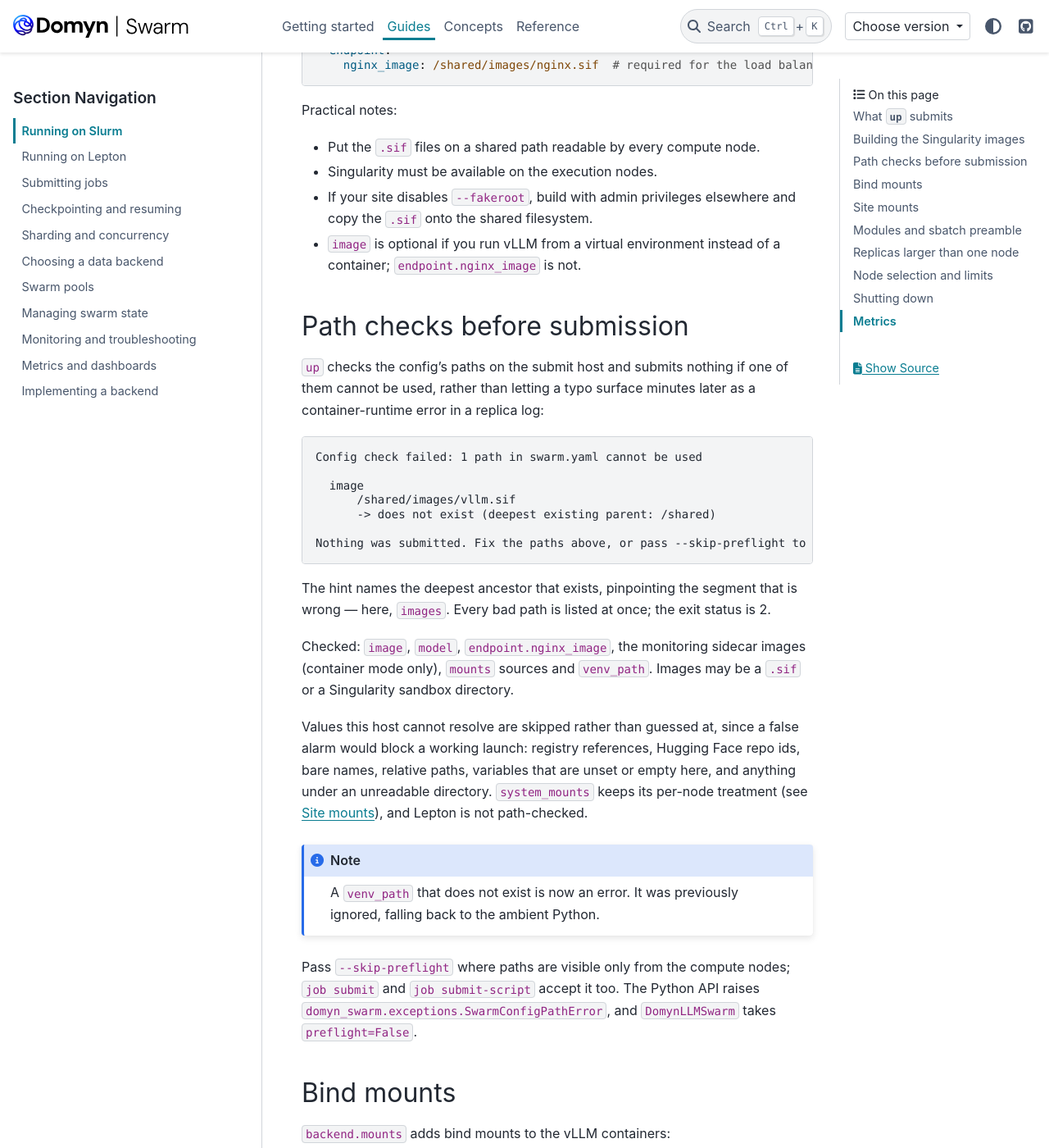
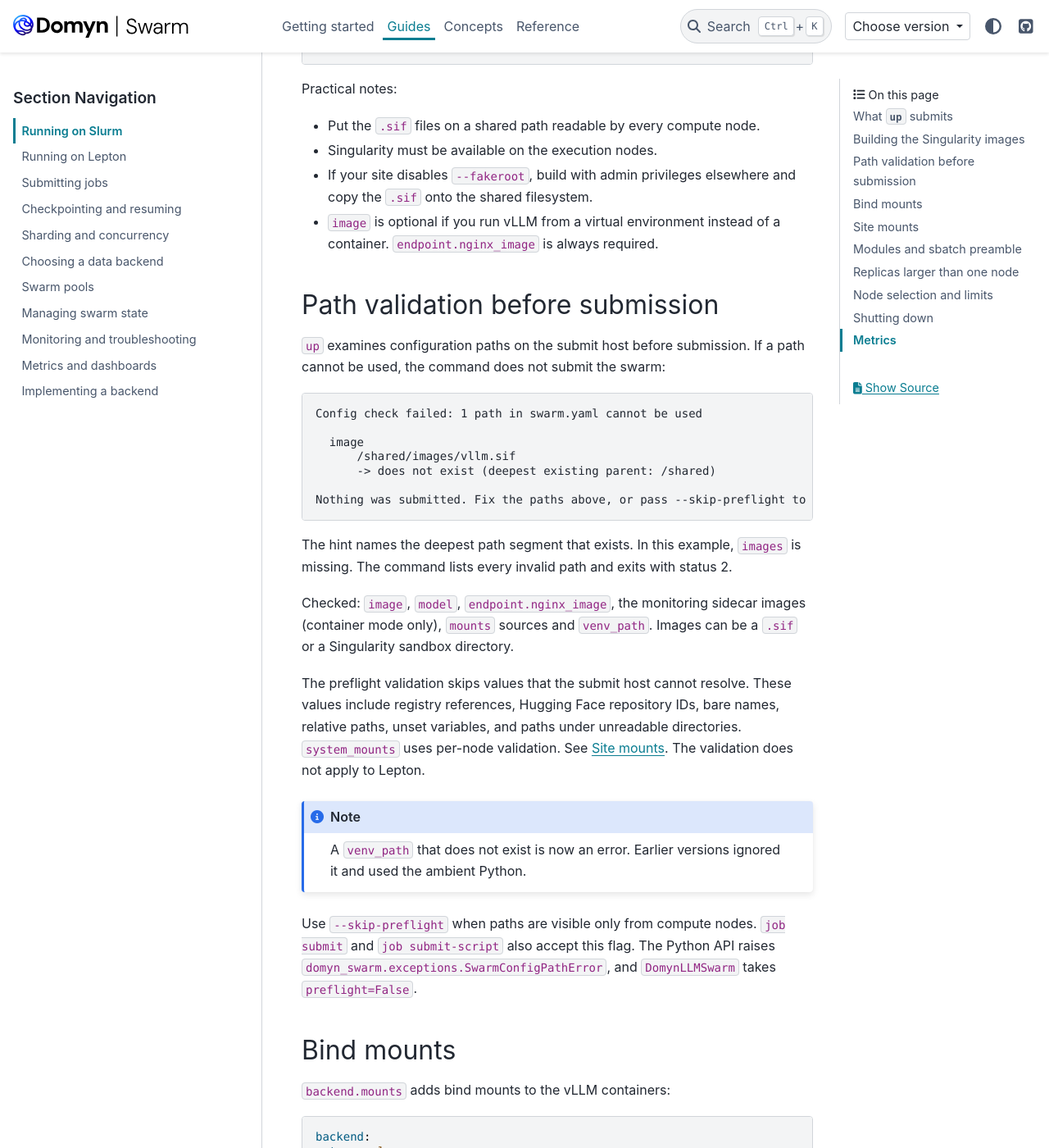
Before and after one commit to igeniusai/domyn-swarm, a Sphinx documentation site: the page built from docs/guides/slurm.md, in a window 1280 px wide and 1400 px high, scrolled down 1096 px. Shown: the whole window at 82% size. Built offline with Sphinx 7.4.7 and the PyData theme 0.15.4, drawn with Linux system fonts in a browser that asks for light colours; some of the changed text lies outside the part shown.

Commit message:
docs: update slurm.md phrasing

````diff
--- a/docs/guides/slurm.md
+++ b/docs/guides/slurm.md
@@ -9,16 +9,15 @@
 domyn-swarm up -c config.yaml --replicas 3
 ```
 
-- `-c/--config` — path to your YAML config
-- `-r/--replicas` — override the replica count from the config
+- `-c/--config`: Path to the YAML configuration
+- `-r/--replicas`: Replica count override
 
 Three things happen:
 
-1. an **array job** starts one vLLM server per replica
-2. a **load-balancer job** starts Nginx, which waits until every replica is
-   answering, then exposes a single endpoint
-3. a **SQLite state record** is created or updated, which is what lets later
-   commands address the swarm by name
+1. An array job starts one vLLM server per replica.
+2. A load-balancer job starts Nginx. Nginx waits for every replica before it
+   exposes one endpoint.
+3. A SQLite state record lets later commands address the swarm by name.
 
 ## Building the Singularity images
 
@@ -35,7 +34,7 @@
 sudo singularity build vllm.sif examples/singularity_images/vllm.def
 ```
 
-Then point the config at the results:
+Then add the image paths to the configuration:
 
 ```yaml
 model: "deepseek-ai/DeepSeek-R1-0528"  # whatever model you want to deploy
@@ -53,13 +52,12 @@
 - If your site disables `--fakeroot`, build with admin privileges elsewhere and
   copy the `.sif` onto the shared filesystem.
 - `image` is optional if you run vLLM from a virtual environment instead of a
-  container; `endpoint.nginx_image` is not.
+  container. `endpoint.nginx_image` is always required.
 
-## Path checks before submission
+## Path validation before submission
 
-`up` checks the config's paths on the submit host and submits nothing if one of
-them cannot be used, rather than letting a typo surface minutes later as a
-container-runtime error in a replica log:
+`up` examines configuration paths on the submit host before submission. If a path
+cannot be used, the command does not submit the swarm:
 
 ```text
 Config check failed: 1 path in swarm.yaml cannot be used
@@ -71,27 +69,26 @@
 Nothing was submitted. Fix the paths above, or pass --skip-preflight to launch anyway.
 ```
 
-The hint names the deepest ancestor that exists, pinpointing the segment that
-is wrong — here, `images`. Every bad path is listed at once; the exit status
-is 2.
+The hint names the deepest path segment that exists. In this example, `images`
+is missing. The command lists every invalid path and exits with status 2.
 
 Checked: `image`, `model`, `endpoint.nginx_image`, the monitoring sidecar
-images (container mode only), `mounts` sources and `venv_path`. Images may be a
+images (container mode only), `mounts` sources and `venv_path`. Images can be a
 `.sif` or a Singularity sandbox directory.
 
-Values this host cannot resolve are skipped rather than guessed at, since a
-false alarm would block a working launch: registry references, Hugging Face
-repo ids, bare names, relative paths, variables that are unset or empty here,
-and anything under an unreadable directory. `system_mounts` keeps its per-node
-treatment (see [Site mounts](#site-mounts)), and Lepton is not path-checked.
+The preflight validation skips values that the submit host cannot resolve. These
+values include registry references, Hugging Face repository IDs, bare names,
+relative paths, unset variables, and paths under unreadable directories.
+`system_mounts` uses per-node validation. See [Site mounts](#site-mounts). The validation
+does not apply to Lepton.
 
 ```{note}
-A `venv_path` that does not exist is now an error. It was previously ignored,
-falling back to the ambient Python.
+A `venv_path` that does not exist is now an error. Earlier versions ignored it
+and used the ambient Python.
 ```
 
-Pass `--skip-preflight` where paths are visible only from the compute nodes;
-`job submit` and `job submit-script` accept it too. The Python API raises
+Use `--skip-preflight` when paths are visible only from compute nodes.
+`job submit` and `job submit-script` also accept this flag. The Python API raises
 `domyn_swarm.exceptions.SwarmConfigPathError`, and `DomynLLMSwarm` takes
 `preflight=False`.
 
@@ -110,20 +107,19 @@
 Each entry is either `/path`, bound at the same path inside the container, or
 `/host/path:/container/path` with an optional `:ro` or `:rw` suffix.
 
-Entries are passed verbatim to Singularity's `--bind`. domyn-swarm validates only
-the basic shape — an absolute source path, at most a `source:dest:opts` triple —
-and the container runtime does the actual binding and reports its own errors, for
-instance a missing host path or an invalid option. For the full bind syntax see
+Entries pass unchanged to Singularity's `--bind`. domyn-swarm requires an
+absolute source path and permits at most a `source:dest:opts` triple. The
+container runtime reports errors such as a missing path or invalid option. For
+the full bind syntax, see
 [Apptainer](https://apptainer.org/docs/user/main/bind_paths_and_mounts.html) or
 [SingularityCE](https://docs.sylabs.io/guides/latest/user-guide/bind_paths_and_mounts.html).
 
 ## Site mounts
 
-Some clusters need host paths bound into every container for the software stack
-they provide through `module load` — on CINECA Leonardo, for instance,
-`/leonardo/prod/opt`. Those paths belong to the site, not to a deployment, so
-they go in `backend.system_mounts`, ideally in the site
-[defaults file](../reference/configuration.md) rather than in each config:
+Some clusters require host paths in every container for software loaded by
+modules. For example, CINECA Leonardo uses `/leonardo/prod/opt`. Put site paths
+in `backend.system_mounts`. Prefer the site
+[defaults file](../reference/configuration.md) over each swarm configuration:
 
 ```yaml
 # defaults.yaml
@@ -140,12 +136,10 @@
     - /leonardo/prod/opt
 ```
 
-The syntax is the same as `backend.mounts`, with one difference: an entry is
-bound only when its host path exists on the node, and otherwise skipped with a
-warning in the job log. That way a config carried from one cluster to another
-does not fail every replica on a bind that only makes sense at the original
-site. The interconnect device directory `/dev/infiniband` is treated the same
-way, with no configuration needed.
+The syntax matches `backend.mounts`. A node binds an entry only when the host
+path exists. Otherwise, the job log contains a warning. This behavior permits a
+configuration to move between clusters. `/dev/infiniband` uses the same rule
+without explicit configuration.
 
 ## Modules and sbatch preamble
 
@@ -162,17 +156,16 @@
     - "export NCCL_DEBUG=WARN"
 ```
 
-`modules` become `module load` lines; `preamble` lines are inserted near the top
-of the script, before the module loads, which makes them suitable for extra
-sbatch directives or shell setup.
+`modules` become `module load` lines. `preamble` lines appear before the module
+loads. Use the preamble for extra sbatch directives or shell setup.
 
 ## Replicas larger than one node
 
-A replica that needs more GPUs than a single node has cannot be one process, so
-it becomes a **Ray cluster**: one head and enough workers to reach
-`gpus_per_replica`, with vLLM's tensor parallelism spanning them.
+A replica that needs more GPUs than one node becomes a Ray cluster. The cluster
+has one head and enough workers to reach `gpus_per_replica`. vLLM tensor
+parallelism spans these nodes.
 
-You do not ask for this. It follows from the arithmetic:
+This behavior follows from the arithmetic:
 
 ```yaml
 model: "deepseek-ai/DeepSeek-R1-0528"
@@ -181,23 +174,21 @@
 replicas: 2
 ```
 
-`gpus_per_replica > gpus_per_node` sets `requires_ray`, which in turn:
+`gpus_per_replica > gpus_per_node` sets `requires_ray`. This value:
 
-- renders the sbatch script from `llm_swarm_ray.sh.j2` instead of
-  `llm_swarm.sh.j2` — both share `_swarm_common.sh.j2`, so the two paths differ
-  only where Ray genuinely requires it
-- enables `watchdog.ray`, so cluster liveness is checked alongside the HTTP probe
-- enables `monitoring.ray_metrics` when monitoring is on, adding Ray's own
-  metrics and a group of Ray panels to the dashboard
+- Selects `llm_swarm_ray.sh.j2` instead of `llm_swarm.sh.j2`. Both templates use
+  `_swarm_common.sh.j2` for shared behavior.
+- Enables `watchdog.ray` to probe cluster liveness with the HTTP probe.
+- Enables `monitoring.ray_metrics` when monitoring is on. The dashboard then
+  includes Ray metrics and panels.
 
-`gpus_per_replica` must be a **multiple** of `gpus_per_node` in this case.
-Anything else would leave a partly-used node inside a replica, and it is rejected
+`gpus_per_replica` must be a multiple of `gpus_per_node` in this case.
+Any other value leaves a partly used node in the replica and is rejected
 with *When gpus_per_replica > gpus_per_node, gpus_per_replica must be a multiple
 of gpus_per_node*.
 
-`backend.template_path` pins the template if you need your own, which also
-disables the automatic choice — so a custom template has to handle Ray itself if
-the deployment needs it.
+`backend.template_path` selects a custom template and disables automatic
+selection. A custom template must support Ray when the deployment requires it.
 
 ## Node selection and limits
 
@@ -207,10 +198,9 @@
 END and FAIL notifications. The load-balancer job is configured separately under
 `backend.endpoint`, including its own optional `qos` override.
 
-`backend.requeue` (default `true`) emits `#SBATCH --requeue`, so replica jobs
-come back after a node failure or preemption, and lets the Ray head ask Slurm
-for a requeue when the cluster dies. Some sites forbid requeueing outright — set
-it to `false` there:
+`backend.requeue` defaults to `true` and emits `#SBATCH --requeue`. Replica jobs
+then return after a node failure or preemption. The Ray head can also request a
+requeue after a cluster failure. Set it to `false` on sites that forbid requeue:
 
 ```yaml
 backend:
@@ -218,10 +208,10 @@
   requeue: false
 ```
 
-The directive is then omitted and a Ray head that loses its cluster exits
-non-zero instead of calling `scontrol requeue`, so the replica stays down rather
-than restarting. Since this is a property of the site rather than of one
-deployment, it also belongs in `defaults.yaml` as `slurm.requeue`.
+The directive is then omitted. A Ray head that loses its cluster exits non-zero
+instead of calling `scontrol requeue`. The replica stays down instead of
+restarting. This site property also belongs in `defaults.yaml` as
+`slurm.requeue`.
 
 Full field list: [Configuration](../reference/configuration.md).
 
@@ -231,11 +221,10 @@
 domyn-swarm down my-swarm-name
 ```
 
-Takes a swarm name and stops the load balancer and every replica job via
-`scancel`.
+The command takes a swarm name. It uses `scancel` to stop the load balancer and
+every replica job.
 
 ## Metrics
 
-The load balancer can also run Prometheus and a GPU exporter as sidecars, giving
-you throughput and GPU dashboards over the swarm. Slurm-only, off by default —
-see [Metrics and dashboards](metrics.md).
+The load balancer can run Prometheus and a GPU exporter as sidecars. This
+Slurm-only feature is off by default. See [Metrics and dashboards](metrics.md).
````
